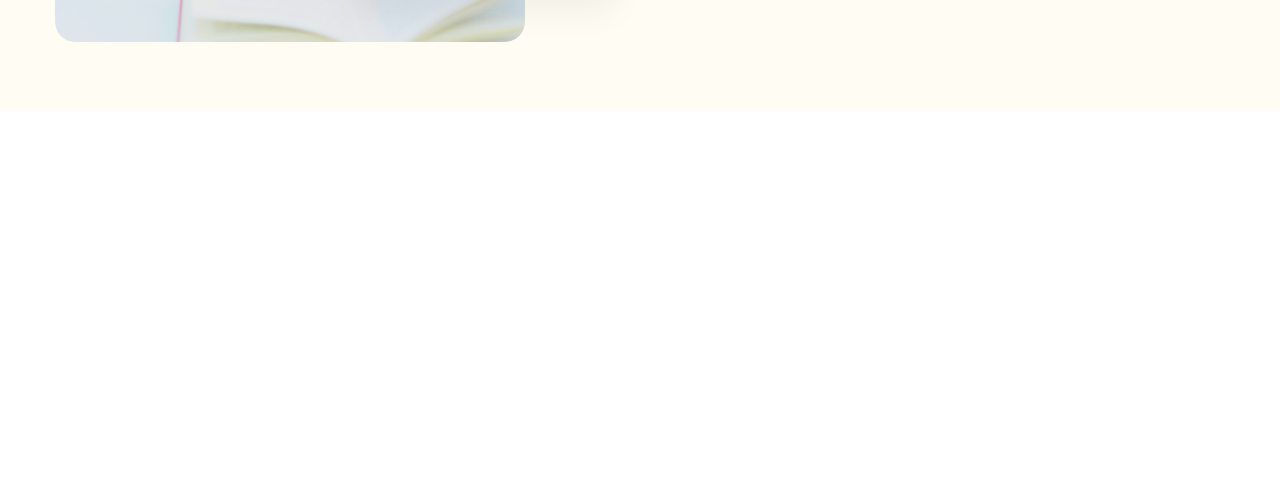
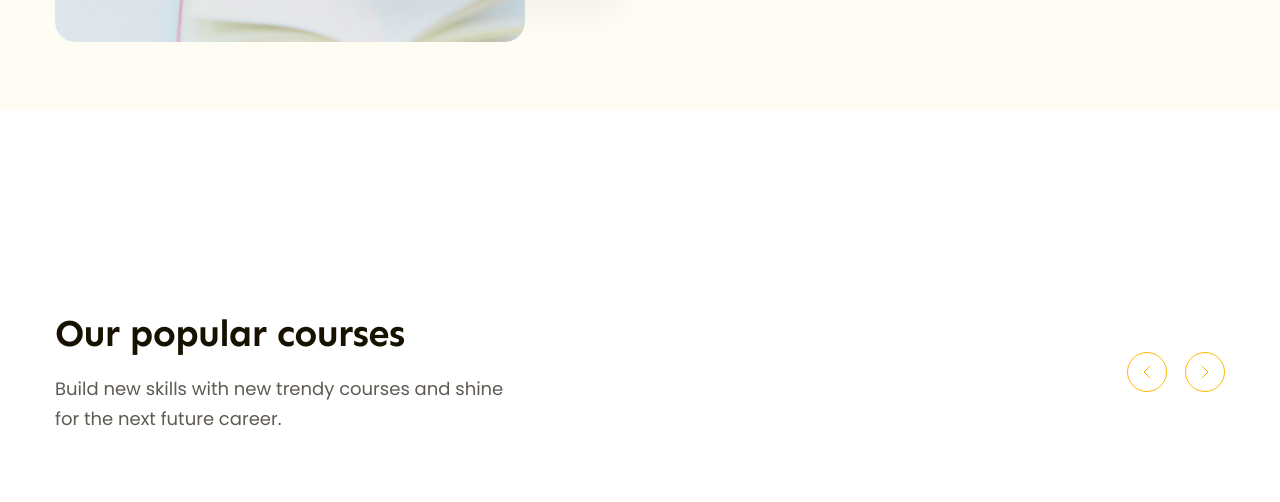
Before and after one commit to nghuuthang0705/Figma-to-HTML, a plain HTML site: page index.html in a window 1280 px wide. Shown: the part 793-1295 px from the top of the page. Drawn offline with Linux system fonts and the light colour scheme.

Commit message:
update popular part 1

```diff
--- a/assets/css/style.css
+++ b/assets/css/style.css
@@ -20,6 +20,15 @@
 /* ================= common ================= */
 a {
     text-decoration: none;
+}
+
+.heading-lv2 {
+    color:#171100;
+    font-family: var(--font-heading);
+    font-size: 3.8rem;
+    font-weight: 700;
+    line-height: 1.26;
+    letter-spacing: -0.76px;
 }
 
 .btn {
@@ -271,3 +280,46 @@
 .hero .stats strong:nth-child(2) {
     margin-left: 28px;
 }
+
+/* ================= popular ================= */
+.popular {
+    padding: 65px 0;
+    margin-top: 135px;
+}
+
+.popular-top {
+    display: flex;
+    align-items: center;
+    justify-content: space-between;
+}
+
+.popular-top .desc {
+    margin-top: 16px;
+    width: 458px;
+    color: #5F5B53;
+    font-size: 1.8rem;
+    line-height: 1.67;
+}
+
+.popular .controls {
+    display: flex;
+    gap: 18px;
+}
+
+.popular-top .control-btn {
+    display: flex;
+    justify-content: center;
+    align-items: center;
+    background: transparent;
+    width: 40px;
+    height: 40px;
+    border-radius: 50%;
+    color: var(--primary-color);
+    border: 1px solid var(--primary-color);
+}
+
+.popular-top .control-btn:hover {
+    background: var(--primary-color);
+    color: #fff;
+    cursor: pointer;
+}
--- a/index.html
+++ b/index.html
@@ -49,6 +49,7 @@
 
     <!-- main -->
     <main class="main">
+        <!-- hero -->
         <div class="hero">
             <div class="main-content">
                 <div class="body">
@@ -121,7 +122,35 @@
                 </div>
             </div>
         </div>
+
+        <!-- popular -->
+        <div class="popular">
+            <div class="main-content">
+                <div class="popular-top">
+                    <!-- popular left -->
+                    <div class="info">
+                        <h2 class="heading-lv2">Our popular courses</h2>
+                        <p class="desc">Build new skills with new trendy courses and shine for the next future career.</p>
+                    </div>
+
+                    <!-- popular right -->
+                    <div class="controls">
+                        <button class="control-btn">
+                            <svg width="8" height="14" viewBox="0 0 8 14" fill="none" xmlns="http://www.w3.org/2000/svg">
+                                <path d="M7 1L1 7L7 13" stroke="currentColor" stroke-linecap="round" stroke-linejoin="round"/>
+                            </svg>
+                        </button>
+                        <button class="control-btn">
+                            <svg width="8" height="14" viewBox="0 0 8 14" fill="none" xmlns="http://www.w3.org/2000/svg">
+                                <path d="M1 1L7 7L1 13" stroke="currentColor" stroke-linecap="round" stroke-linejoin="round"/>
+                            </svg>
+                        </button>
+                    </div>
+                </div>
+            </div>
+        </div>
     </main>
+
 </body>
 
 </html>
```
